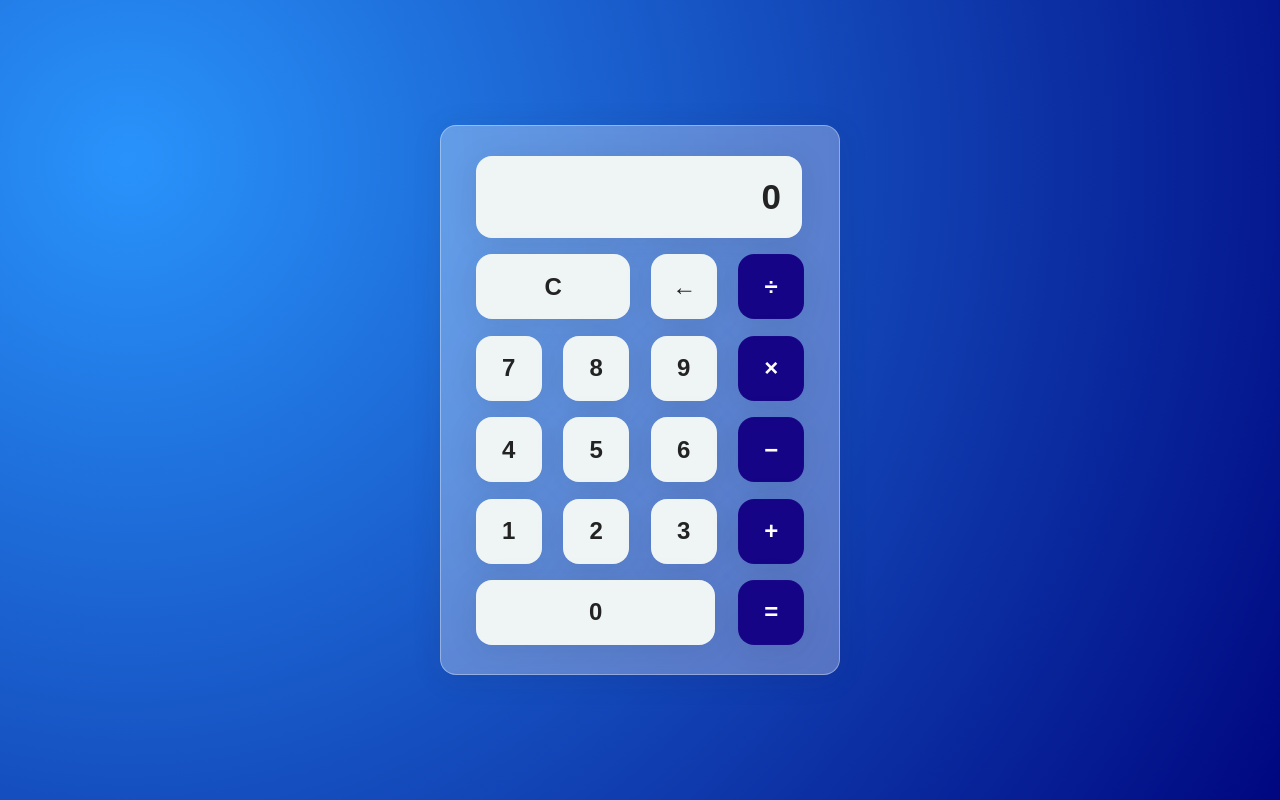
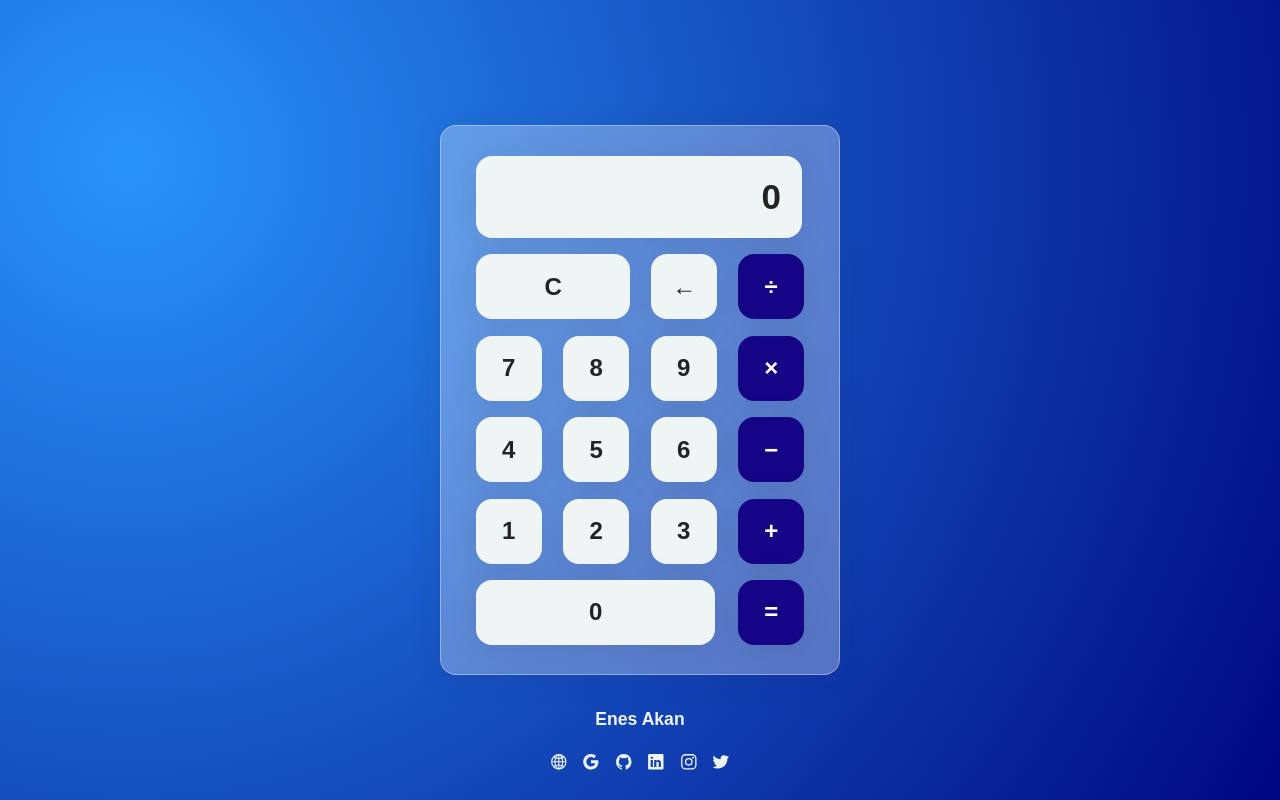
Before and after one commit to eneesakan/Calculator-with-Javascript, a plain HTML site: page index.html in a window 1280 px wide. Drawn offline with nearby package versions, Linux system fonts and the light colour scheme.

Commit message:
edit for footer

```diff
--- a/style.css
+++ b/css/style.css
@@ -105,3 +105,43 @@
 .triple{
     flex-basis: 73%;
 }
+
+.ensakn{
+    text-align: center;
+    position: absolute;
+    cursor: pointer;
+    font-weight: 600;
+    bottom: 0;
+    left: 430px;
+    right: 430px;
+    padding-bottom: 70px;
+    font-size: 1.1em;
+    border-radius: 5px;
+    transition: .25s;
+    color: #EFF5F5;
+  }
+
+.ensakn:hover{
+    color: #d4d4d4;
+}
+
+.ensakn2{
+    position: absolute;
+    bottom: 0;
+    right: 0;
+    left: 0;
+    text-align: center;
+    padding: 1.4em;
+    font-size: 1.1em;
+  }
+
+.ensakn2 a{
+    text-decoration: none;
+    color: #EFF5F5;
+    transition: .25s;
+    padding: 5px;
+}
+
+.ensakn2 a:hover{
+    color: #d4d4d4;
+}
--- a/index.html
+++ b/index.html
@@ -4,7 +4,7 @@
     <meta charset="UTF-8">
     <meta http-equiv="X-UA-Compatible" content="IE=edge">
     <meta name="viewport" content="width=device-width, initial-scale=1.0">
-    <link rel="stylesheet" href="style.css">
+    <link rel="stylesheet" href="css/style.css">
     <title>Calculator</title>
 </head>
 <body>
@@ -82,6 +82,27 @@
 
         </section>
     </div>
-    <script src="script.js"></script>
+
+    <div class="ensakn">Enes Akan</div>
+
+    <div class="ensakn2">
+
+        <a href="https://enesakan.com/" target="_blank"><ion-icon name="globe-outline"></ion-icon></a>
+
+        <a href="mailto:enesakan2014@gmail.com" target="_blank"><ion-icon name="logo-google"></ion-icon></a>
+
+        <a href="https://github.com/eneesakan" target="_blank"><ion-icon name="logo-github"></ion-icon></a>
+
+        <a href="https://www.linkedin.com/in/eneesakan/" target="_blank"><ion-icon name="logo-linkedin"></ion-icon></a>
+
+        <a href="https://www.instagram.com/eneesakan/" target="_blank"><ion-icon name="logo-instagram"></ion-icon></a>
+
+        <a href="https://twitter.com/eneesakan" target="_blank"><ion-icon name="logo-twitter"></ion-icon></a>
+
+    </div>
+
+    <script type="module" src="https://unpkg.com/ionicons@5.5.2/dist/ionicons/ionicons.esm.js"></script>
+    <script src="js/main.js"></script>
+
 </body>
 </html>
```
Also changed, not shown: js/main.js (renamed from script.js).
